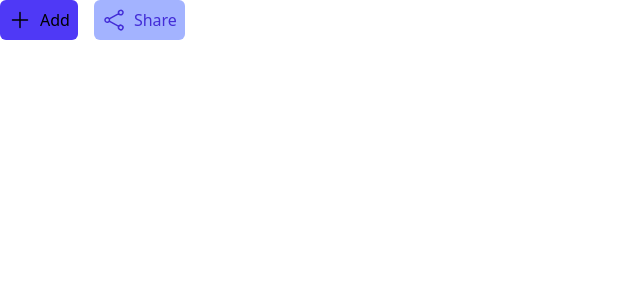
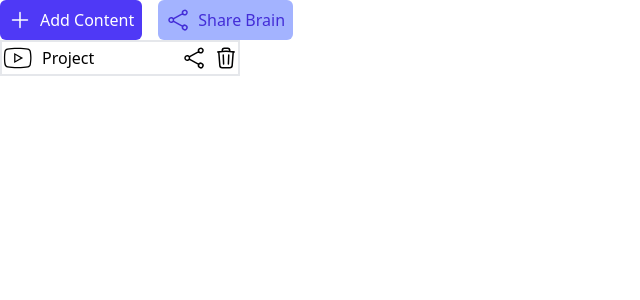
Before and after one commit to Emppyron/OtherBrain, a React (Vite) app in the folder frontend/: page / in a window 1280 px wide. Shown: the top 300 px of the page, without its empty margins (0-640 px from the left). Built offline with nearby package versions, Linux system fonts and the light colour scheme.

Commit message:
card component half built

```diff
--- a/frontend/src/App.tsx
+++ b/frontend/src/App.tsx
@@ -1,19 +1,23 @@
 
 import './App.css'
 import {Button} from "./components/button"
+import { Card } from './components/card';
 import { PlusIcon } from "./components/Icons/plusIcon";
 import { ShareIcon } from './components/Icons/shareIcon';
+import { YoutubeIcon } from './components/Icons/youtubeIcon';
 function App() {
 
 
   return (
     <>
       <div className='flex gap-4 '>
-      <Button startIcon={<PlusIcon size="lg"></PlusIcon>} variant="primary" size="sm" text="Add" onClick={()=>{}}>
+      <Button startIcon={<PlusIcon size="lg"></PlusIcon>} variant="primary" size="sm" text="Add Content" onClick={()=>{}}>
       </Button>
-      <Button startIcon={<ShareIcon size="lg"></ShareIcon>} variant="secondary" size="sm" text="Share" onClick={()=>{}}>
+      <Button startIcon={<ShareIcon size="lg"></ShareIcon>} variant="secondary" size="sm" text="Share Brain" onClick={()=>{}}>
       </Button>
       </div>
+
+      <Card/>
 
     </>
   )
--- /dev/null
+++ b/frontend/src/components/Icons/deleteIcon.tsx
@@ -0,0 +1,9 @@
+import { IconProps, IconStyles } from "."
+
+export const DeleteIcon =(props: IconProps)=>{
+return(
+    <svg xmlns="http://www.w3.org/2000/svg" fill="none" viewBox="0 0 24 24" stroke-width="1.5" stroke="currentColor" className={IconStyles[props.size]}>
+    <path stroke-linecap="round" stroke-linejoin="round" d="m14.74 9-.346 9m-4.788 0L9.26 9m9.968-3.21c.342.052.682.107 1.022.166m-1.022-.165L18.16 19.673a2.25 2.25 0 0 1-2.244 2.077H8.084a2.25 2.25 0 0 1-2.244-2.077L4.772 5.79m14.456 0a48.108 48.108 0 0 0-3.478-.397m-12 .562c.34-.059.68-.114 1.022-.165m0 0a48.11 48.11 0 0 1 3.478-.397m7.5 0v-.916c0-1.18-.91-2.164-2.09-2.201a51.964 51.964 0 0 0-3.32 0c-1.18.037-2.09 1.022-2.09 2.201v.916m7.5 0a48.667 48.667 0 0 0-7.5 0" />
+  </svg>
+);
+}
--- a/frontend/src/components/Icons/index.ts
+++ b/frontend/src/components/Icons/index.ts
@@ -1,10 +1,11 @@
 export interface IconProps{
-     size: "sm" | "md" | "lg"
+     size: "sm" | "md" | "lg"|"xl"|"xxl"
 }
 
 export const IconStyles={
     "sm" : "size-2",
     "md" : "size-4",
-    "lg" : "size-6"
-
+    "lg" : "size-6",
+    "xl" : "size-8",
+    "xxl" : "size-10"
 }
--- /dev/null
+++ b/frontend/src/components/Icons/linkIcon.tsx
@@ -0,0 +1,10 @@
+import { IconProps, IconStyles } from "."
+
+export const LinkIcon =(props: IconProps)=>{
+return(
+    <svg xmlns="http://www.w3.org/2000/svg" fill="none" viewBox="0 0 24 24" stroke-width="1.5" stroke="currentColor" className={IconStyles[props.size]}>
+    <path stroke-linecap="round" stroke-linejoin="round" d="M13.19 8.688a4.5 4.5 0 0 1 1.242 7.244l-4.5 4.5a4.5 4.5 0 0 1-6.364-6.364l1.757-1.757m13.35-.622 1.757-1.757a4.5 4.5 0 0 0-6.364-6.364l-4.5 4.5a4.5 4.5 0 0 0 1.242 7.244" />
+  </svg>
+
+)
+}
--- /dev/null
+++ b/frontend/src/components/Icons/notebookIcon.tsx
@@ -0,0 +1,9 @@
+import { IconProps, IconStyles } from "."
+
+export const NotebookIcon =(props: IconProps)=>{
+return(
+    <svg xmlns="http://www.w3.org/2000/svg" fill="none" viewBox="0 0 24 24" stroke-width="1.5" stroke="currentColor" className={IconStyles[props.size]}>
+    <path stroke-linecap="round" stroke-linejoin="round" d="M9 12h3.75M9 15h3.75M9 18h3.75m3 .75H18a2.25 2.25 0 0 0 2.25-2.25V6.108c0-1.135-.845-2.098-1.976-2.192a48.424 48.424 0 0 0-1.123-.08m-5.801 0c-.065.21-.1.433-.1.664 0 .414.336.75.75.75h4.5a.75.75 0 0 0 .75-.75 2.25 2.25 0 0 0-.1-.664m-5.8 0A2.251 2.251 0 0 1 13.5 2.25H15c1.012 0 1.867.668 2.15 1.586m-5.8 0c-.376.023-.75.05-1.124.08C9.095 4.01 8.25 4.973 8.25 6.108V8.25m0 0H4.875c-.621 0-1.125.504-1.125 1.125v11.25c0 .621.504 1.125 1.125 1.125h9.75c.621 0 1.125-.504 1.125-1.125V9.375c0-.621-.504-1.125-1.125-1.125H8.25ZM6.75 12h.008v.008H6.75V12Zm0 3h.008v.008H6.75V15Zm0 3h.008v.008H6.75V18Z" />
+  </svg>
+);
+}
--- /dev/null
+++ b/frontend/src/components/Icons/twitterIcon.tsx
@@ -0,0 +1,9 @@
+import { IconProps, IconStyles } from "."
+
+export const TwitterIcon =(props: IconProps)=>{
+return(
+    <svg xmlns="http://www.w3.org/2000/svg" x="0px" y="0px" width="100" height="100" viewBox="0 0 50 50" className={IconStyles[props.size]}>
+    <path d="M 11 4 C 7.1456661 4 4 7.1456661 4 11 L 4 39 C 4 42.854334 7.1456661 46 11 46 L 39 46 C 42.854334 46 46 42.854334 46 39 L 46 11 C 46 7.1456661 42.854334 4 39 4 L 11 4 z M 11 6 L 39 6 C 41.773666 6 44 8.2263339 44 11 L 44 39 C 44 41.773666 41.773666 44 39 44 L 11 44 C 8.2263339 44 6 41.773666 6 39 L 6 11 C 6 8.2263339 8.2263339 6 11 6 z M 13.085938 13 L 22.308594 26.103516 L 13 37 L 15.5 37 L 23.4375 27.707031 L 29.976562 37 L 37.914062 37 L 27.789062 22.613281 L 36 13 L 33.5 13 L 26.660156 21.009766 L 21.023438 13 L 13.085938 13 z M 16.914062 15 L 19.978516 15 L 34.085938 35 L 31.021484 35 L 16.914062 15 z"></path>
+    </svg>
+);
+}
--- /dev/null
+++ b/frontend/src/components/Icons/youtubeIcon.tsx
@@ -0,0 +1,9 @@
+import { IconProps, IconStyles } from "."
+
+export const YoutubeIcon =(props: IconProps)=>{
+return(
+    <svg xmlns="http://www.w3.org/2000/svg" x="0px" y="0px" width="100" height="100" viewBox="0 0 50 50" className={IconStyles[props.size]}>
+    <path d="M 24.402344 9 C 17.800781 9 11.601563 9.5 8.300781 10.199219 C 6.101563 10.699219 4.199219 12.199219 3.800781 14.5 C 3.402344 16.898438 3 20.5 3 25 C 3 29.5 3.398438 33 3.898438 35.5 C 4.300781 37.699219 6.199219 39.300781 8.398438 39.800781 C 11.902344 40.5 17.898438 41 24.5 41 C 31.101563 41 37.097656 40.5 40.597656 39.800781 C 42.800781 39.300781 44.699219 37.800781 45.097656 35.5 C 45.5 33 46 29.402344 46.097656 24.902344 C 46.097656 20.402344 45.597656 16.800781 45.097656 14.300781 C 44.699219 12.101563 42.800781 10.5 40.597656 10 C 37.097656 9.5 31 9 24.402344 9 Z M 24.402344 11 C 31.601563 11 37.398438 11.597656 40.199219 12.097656 C 41.699219 12.5 42.898438 13.5 43.097656 14.800781 C 43.699219 18 44.097656 21.402344 44.097656 24.902344 C 44 29.199219 43.5 32.699219 43.097656 35.199219 C 42.800781 37.097656 40.800781 37.699219 40.199219 37.902344 C 36.597656 38.601563 30.597656 39.097656 24.597656 39.097656 C 18.597656 39.097656 12.5 38.699219 9 37.902344 C 7.5 37.5 6.300781 36.5 6.101563 35.199219 C 5.300781 32.398438 5 28.699219 5 25 C 5 20.398438 5.402344 17 5.800781 14.902344 C 6.101563 13 8.199219 12.398438 8.699219 12.199219 C 12 11.5 18.101563 11 24.402344 11 Z M 19 17 L 19 33 L 33 25 Z M 21 20.402344 L 29 25 L 21 29.597656 Z"></path>
+    </svg>
+);
+}
--- a/frontend/src/components/button.tsx
+++ b/frontend/src/components/button.tsx
@@ -11,7 +11,7 @@ export interface ButtonProps{
 }
 
 const Variants={
-  "primary" : "bg-indigo-600 text-black",
+  "primary" : "bg-indigo-600 text-white",
   "secondary" : "bg-indigo-300 text-indigo-700"
 }
 const sizeStyles={
@@ -32,6 +32,3 @@ export const Button= (props : ButtonProps)=>{
     </button>);
 
 }
-
-<Button  variant="primary"  text="asd" size="md" onClick={()=>{}} >
-</Button>
--- /dev/null
+++ b/frontend/src/components/card.tsx
@@ -0,0 +1,28 @@
+import { ShareIcon } from "./Icons/shareIcon";
+import { YoutubeIcon } from "./Icons/youtubeIcon";
+import { DeleteIcon } from "./Icons/deleteIcon";
+
+export const Card=()=>{
+
+    return (<div className="border-gray-200 border-2 max-w-60">
+       <div className="flex justify-between   ">
+            <div className="flex gap-2 items-center">
+               <YoutubeIcon size="xl"/>
+               <div>Project</div>
+            </div>
+            <div className="flex gap-2 items-center">
+                 <ShareIcon size="lg"/>
+                 <DeleteIcon size="lg"/>
+
+            </div>
+
+       </div>
+       <div>
+
+
+       </div>
+
+    </div>);
+
+
+}
```
Also changed, not shown: frontend/src/components/sidebar.tsx (added), frontend/src/components/sidebarItem.tsx (added).
